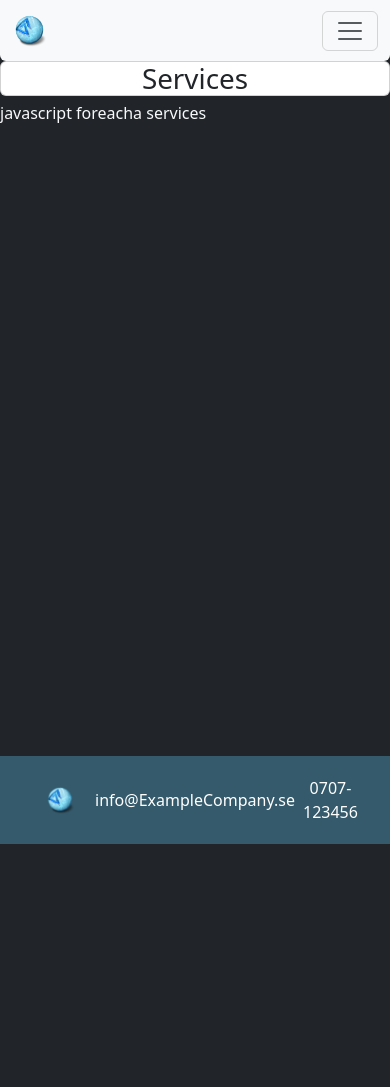
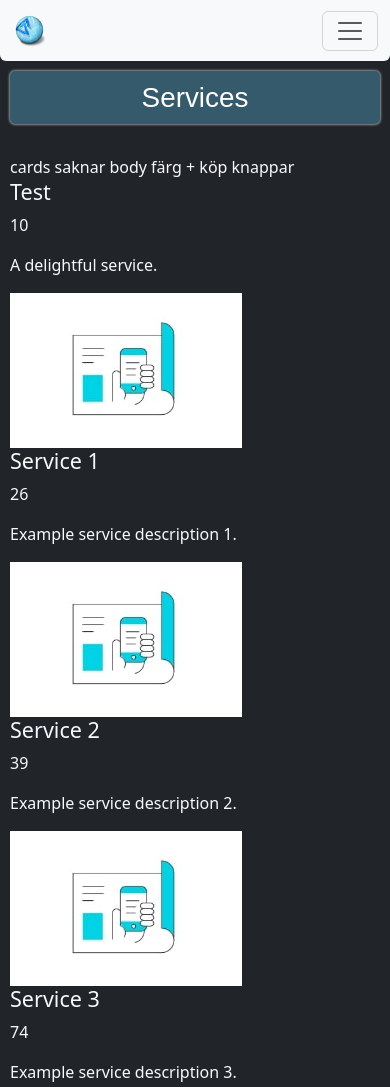
Before and after one commit to JesperWhendin/WebDev-Labb-1, a plain HTML site: page Services.html in a window 390 px wide. Shown: the top 1087 px of the page. Before the commit the page ends 844 px from the top, so only its background shows below. Drawn offline with nearby package versions, Linux system fonts and the light colour scheme; a web font is replaced by a local one.

Commit message:
Small improvements all over. Implemented som js to list services.

```diff
--- a/FooterStyle.css
+++ b/FooterStyle.css
@@ -2,8 +2,8 @@
     background-color: #355A6B;
     color: white;
     text-align: center;
-    padding: 20px;
+    padding: 10px;
     width: 100%;
-    position: fixed;
-    bottom: 0;
+    position: relative;
+    bottom: 0px;
 }
--- /dev/null
+++ b/GeneralStyle.css
@@ -0,0 +1,67 @@
+main{
+    padding: 10px;
+}
+
+.title {
+    font-family: "Anta", sans-serif;
+    font-weight: 400;
+    font-style: normal;
+}
+
+.grid-container {
+    display: grid;
+    grid-template-areas:
+        'header header header header header header'
+        'left left middle middle right right'
+        'footer footer footer footer footer footer';
+    grid-column-gap: 1px;
+    row-gap: 5px;
+    min-height: 10vh;
+}
+
+.header {
+    grid-area: header;
+    color: #ffffff;
+    padding-top: 10px;
+    text-align: center;
+    font-size: 35px;
+    margin-bottom: 5px;
+    border: 1px solid #696969 (0 41% 59%);
+    border-radius: 5px;
+    box-shadow: 0 0 3px;
+    background-color: #355A6B;
+  }
+
+.left,
+.middle,
+.right {
+    padding: 15px;
+    border: 1px solid #696969 (0 41% 59%);
+    border-radius: 5px;
+    color: #ffffff;
+    box-shadow: 0 0 3px;
+    background-color: #355A6B;
+}
+
+.left {
+    grid-area: left;
+}
+
+.middle {
+    grid-area: middle;
+}
+
+.right {
+    grid-area: right;
+}
+
+@media (max-width: 576px) {
+    .grid-container {
+        grid-template-areas:
+            'header header header header header header'
+            'left left left left left left'
+            'middle middle middle middle middle middle'
+            'right right right right right right'
+            'footer footer footer footer footer footer';
+    }
+}
--- a/Navbar.html
+++ b/Navbar.html
@@ -1,9 +1,17 @@
 <nav class="navbar navbar-expand-sm navbar-text bg-light rounded-bottom">
   <div class="container-fluid">
     <a class="navbar-brand" href="Index.html">
-          <img src="icon.png" width="35" alt="Logo">
+      <img src="icon.png" width="35" alt="Logo" />
     </a>
-      <button class="navbar-toggler" type="button" data-bs-toggle="collapse" data-bs-target="#navbarSupportedContent" aria-controls="navbarSupportedContent" aria-expanded="false" aria-label="Toggle navigation">
+    <button
+      class="navbar-toggler"
+      type="button"
+      data-bs-toggle="collapse"
+      data-bs-target="#navbarSupportedContent"
+      aria-controls="navbarSupportedContent"
+      aria-expanded="false"
+      aria-label="Toggle navigation"
+    >
       <span class="navbar-toggler-icon"></span>
     </button>
     <div class="collapse navbar-collapse" id="navbarSupportedContent">
@@ -18,11 +26,9 @@
           <a class="nav-link" href="Services.html">Services</a>
         </li>
       </ul>
-          <ul class="navbar-nav mb-2 mb-lg-0">
-              <li class="nav-item" id="Cart">
+      <div class="navbar-nav nav-item" id="Cart">
         <a class="nav-link" href="Cart.html">Cart</a>
-              </li>
-          </ul>
+      </div>
     </div>
   </div>
 </nav>
--- a/NavbarStyle.css
+++ b/NavbarStyle.css
@@ -10,7 +10,7 @@
 }
 
 .navbar-nav .nav-link.active {
-    color: #12ACDC;
+    color: #000000;
     background-color: #ffffff;
     border-radius: 10px;
     padding: 5px 13px;
--- a/Services.html
+++ b/Services.html
@@ -9,11 +9,19 @@
       rel="stylesheet"
       href="https://cdn.jsdelivr.net/npm/bootstrap@5.3.2/dist/css/bootstrap.min.css"
     />
+    <link rel="preconnect" href="https://fonts.googleapis.com" />
+    <link rel="preconnect" href="https://fonts.gstatic.com" crossorigin />
+    <link
+      href="https://fonts.googleapis.com/css2?family=Anta&display=swap"
+      rel="stylesheet"
+    />
     <link rel="stylesheet" href="./NavbarStyle.css" />
-    <link rel="stylesheet" href="./FooterStyle.css">
+    <link rel="stylesheet" href="./GeneralStyle.css" />
+    <link rel="stylesheet" href="./FooterStyle.css" />
     <!-- Script -->
     <script defer src="Navbar.js"></script>
     <script defer src="Footer.js"></script>
+    <script defer src="script.js"></script>
     <script
       defer
       src="https://cdn.jsdelivr.net/npm/bootstrap@5.3.2/dist/js/bootstrap.bundle.min.js"
@@ -23,16 +31,19 @@
   <body class="bg-dark">
     <nav id="navbar"></nav>
 
-    <header>
-      <div>
-        <h1 class="card text-center">Services</h1>
+    <main>
+      <div class="grid-container">
+        <header class="header">
+          <div>
+            <h1 class="title text-center">Services</h1>
+          </div>
+        </header>
       </div>
-    </header>
-
-    <main id="ServicesMain">
-      <h6 class="text-light">javascript foreacha services</h6>
+      <div class="text-light">cards saknar body färg + köp knappar</div>
+      <div class="container-l">
+        <div id="service-list" class="service-list row row-cols-sm-2 row-cols-md-3 text-light"></div>
+      </div>
     </main>
-
     <footer id="footer" class="footer mt-auto"></footer>
   </body>
 </html>
--- a/script.js
+++ b/script.js
@@ -1,38 +1,64 @@
-class Service {
-    constructor(name, img, price, description){
-        this.name = name;
-        this.img = img;
-        this.price = price;
-        this.description = description;
-    }
+class Product {
+  constructor(name, image, price, description) {
+    this.name = name;
+    this.image = image;
+    this.price = price;
+    this.description = description;
+  }
 }
 
 const services = [
-    new Service({name: "Service 1", img: "ServiceExample.jpg", price: 26, description: "Example service description 1."}),
-    new Service({name: "Service 2", img: "ServiceExample.jpg", price: 39, description: "Example service description 2."}),
-    new Service({name: "Service 3", img: "ServiceExample.jpg", price: 74, description: "Example service description 3."}),
-    new Service({name: "Service 4", img: "ServiceExample.jpg", price: 119, description: "Example service description 4."}),
-    new Service({name: "Service 5", img: "ServiceExample.jpg", price: 189, description: "Example service description 5."}),
+    new Product("Test", "ServiceExample.jpg", 10, "A delightful service."),
+    new Product("Service 1", "ServiceExample.jpg", 26, "Example service description 1."),
+    new Product("Service 2", "ServiceExample.jpg", 39, "Example service description 2."),
+    new Product("Service 3", "ServiceExample.jpg", 74, "Example service description 3."),
+    new Product("Service 4", "ServiceExample.jpg", 119, "Example service description 4."),
+    new Product("Service 5", "ServiceExample.jpg", 189, "Example service description 5.")
 ];
 
+const serviceList = document.querySelector(".service-list");
+    let i = 1;
+function listServices() {
+  for (const prod of services) {
+    console.log(prod.name);
+    console.log(prod.image);
+    console.log(prod.price);
+    console.log(prod.description);
 
 
+    console.log(i)
+    i+++1;
+    const col = document.createElement("div");
+    const card = document.createElement("div");
+    const body = document.createElement("div");
+    const title = document.createElement("h4");
+    const img = document.createElement("img");
+    const cost = document.createElement("p");
+    const desc = document.createElement("p");
 
+    title.innerText = prod.name;
+    cost.innerText = prod.price;
+    desc.innerText = prod.description;
+    img.setAttribute("src", prod.image);
+    img.setAttribute("alt", prod.name);
 
+    serviceList.appendChild(col);
+    col.appendChild(card);
+    card.appendChild(body);
+    body.appendChild(title);
+    body.appendChild(cost);
+    body.appendChild(desc);
+    card.appendChild(img);
+  }
+}
 
-
-
-
-
-
-
-
-
-
-
-
-
+document.addEventListener("DOMContentLoaded", function() {
+    listServices();
+});
 
 
 
 let cart = [];
+
+
+// listServices();
```
Also changed, not shown: About.html (+74 -10 lines), Cart.html (+19 -2 lines), Index.html (+19 -3 lines), Footer.html (line endings or trailing spaces). Lines whose indentation alone changed are shown as unchanged.
